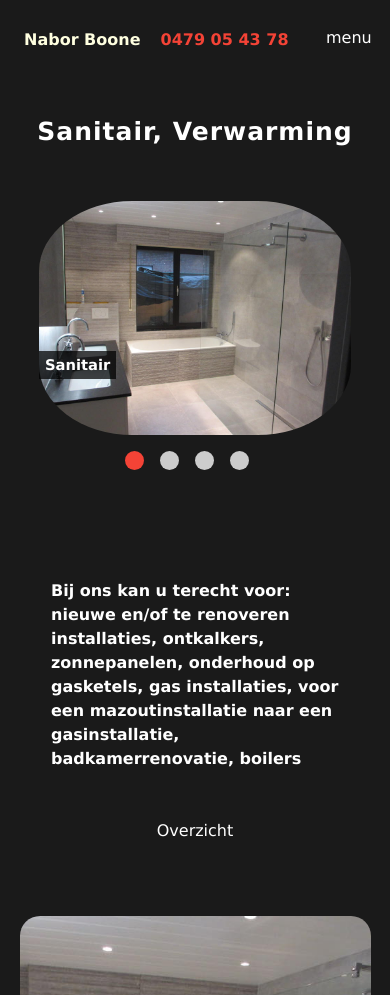
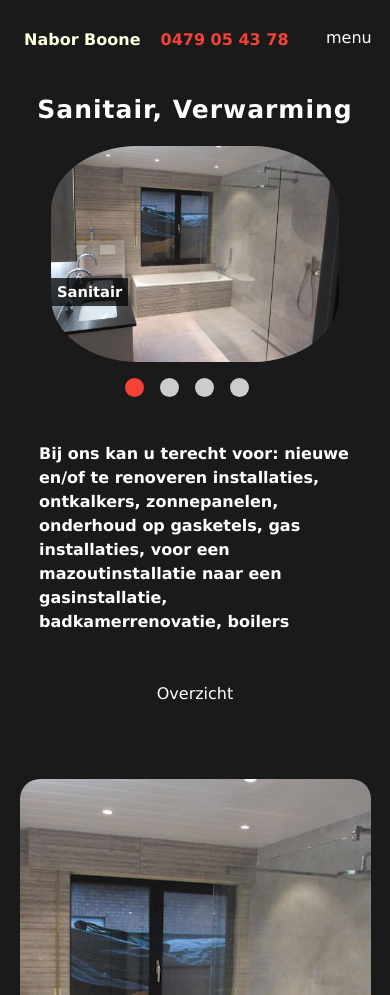
Before and after one commit to jensVanDenEeckhout/personal_website_naborBoone, a PHP site: page / in a window 390 px wide. Shown: the top 995 px of the page. Run offline with PHP 8.4, Linux system fonts and the light colour scheme; some libraries are stand-ins or nearby versions.

Commit message:
responsive fix

```diff
--- a/website/online/naborboone.be/index.php
+++ b/website/online/naborboone.be/index.php
@@ -134,13 +134,13 @@
 
 
             <!--------------- hero section starts here --------------->
-            <div class="hero">
-                  <div class="header">
-                        <h1 class="line anim-typewriter">Sanitair, Verwarming</h1>
+            <div class="col-12">
+                  <div class="header row">
+                        <h1 class="line anim-typewriter" style="margin-top:110px;">Sanitair, Verwarming</h1>
                   </div>
 
 
-
+                  <div>
                         <section class="demo_wrapper">
 
                                     <article class="demo_block">
@@ -151,13 +151,9 @@
                                           -->
                                           <ul id="demo1">
                                                 <li><img src="images_nabor/slideshow/sanitair1.jpg" alt="Sanitair"></li>
-
                                                 <li><img src="images_nabor/slideshow/vloerverwarming.jpg" alt="Vloer verwarming"></li>
-
                                                 <li><img src="images_nabor/slideshow/sanitair2.jpg" alt="Sanitair"></li>
-
                                                 <li><img src="images_nabor/slideshow/centraleVerwarming.png" alt="Centrale verwarming">
-
 
                                           </li>
                                           </ul>
@@ -181,10 +177,11 @@
             <div class="whitespace"></div>
 
             <div class="container-fluid">
-
-                  <p style="margin: 20px 10% 50px 10%;font-weight: 900;" >
-                        Bij ons kan u terecht voor: nieuwe en/of te renoveren installaties, ontkalkers, zonnepanelen, onderhoud op gasketels, gas installaties, voor een mazoutinstallatie naar een gasinstallatie, badkamerrenovatie, boilers
-                  </p>
+                  <div class="row">
+                        <p style="margin: 20px 10% 50px 10%;font-weight: 900;" >
+                              Bij ons kan u terecht voor: nieuwe en/of te renoveren installaties, ontkalkers, zonnepanelen, onderhoud op gasketels, gas installaties, voor een mazoutinstallatie naar een gasinstallatie, badkamerrenovatie, boilers
+                        </p>
+                  </div>
                   <h6>Overzicht</h6>
 
                   <div class="vertical"></div>
```
